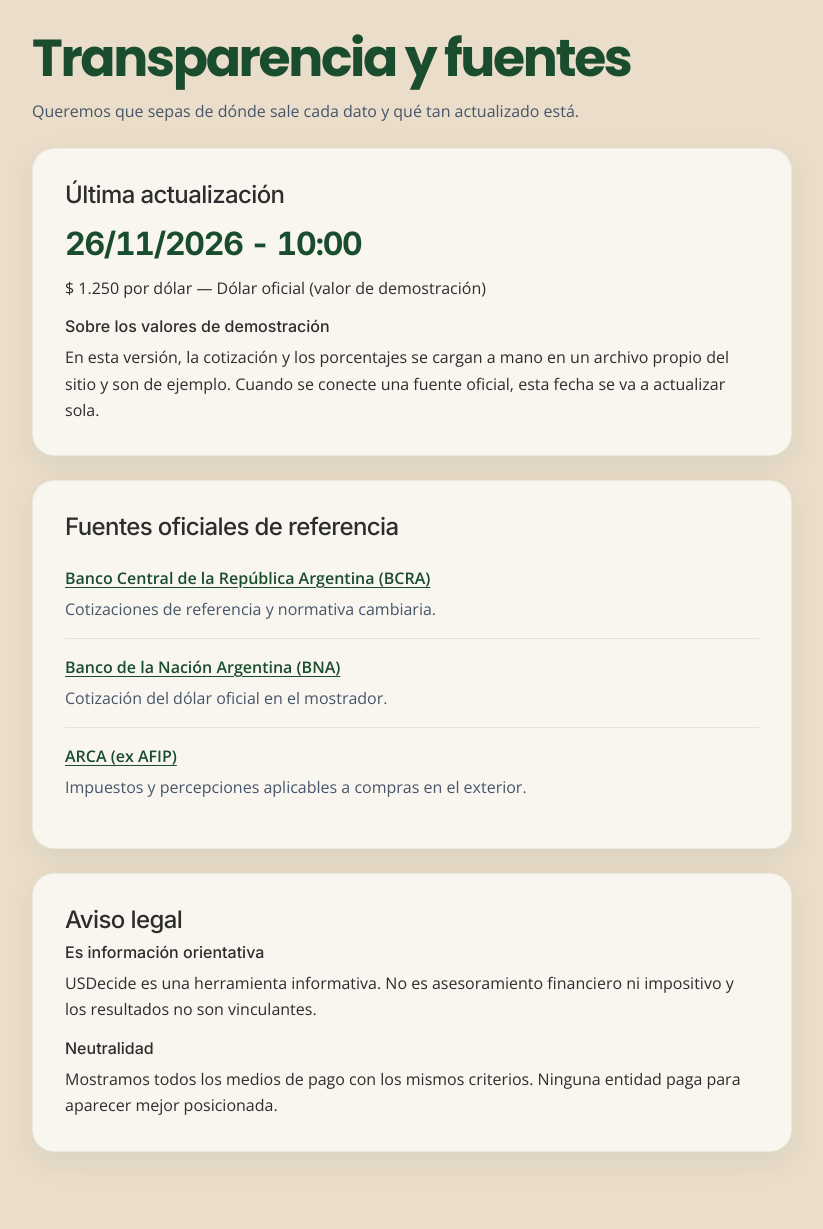
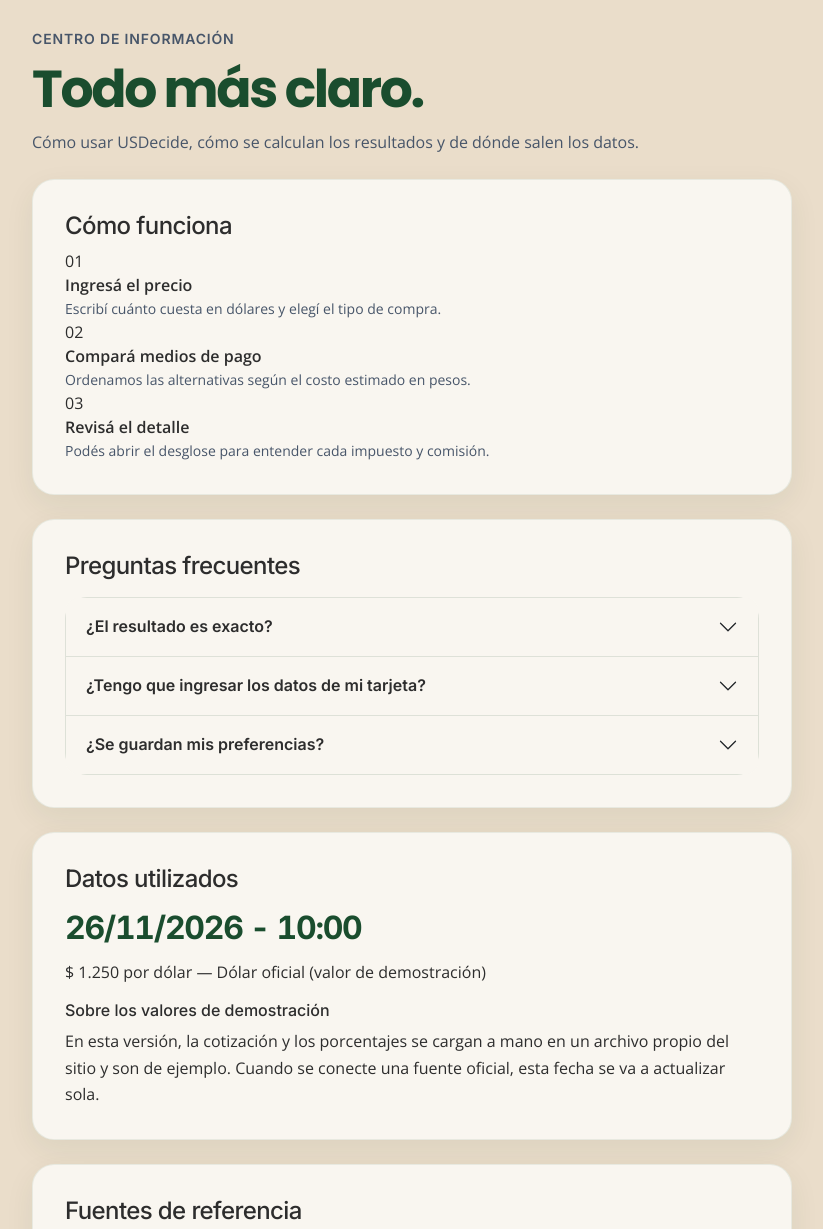
Before and after one commit to maiaKupersmidUADE/repoauxiliar, a plain HTML site: page secciones/transparencia.html in a window 1280 px wide. Shown: the part 100-1329 px from the top of the page, without its empty margins (228-1051 px from the left). Drawn offline with nearby package versions, Linux system fonts and the light colour scheme.

Commit message:
Unificar ayuda, fuentes y aviso legal en Información

```diff
--- a/secciones/transparencia.html
+++ b/secciones/transparencia.html
@@ -3,8 +3,8 @@
 <head>
   <meta charset="utf-8">
   <meta name="viewport" content="width=device-width, initial-scale=1">
-  <title>Transparencia y fuentes | USDecide</title>
-  <meta name="description" content="Fecha de actualización, fuentes oficiales y aviso legal de USDecide.">
+  <title>Información | USDecide</title>
+  <meta name="description" content="Cómo funciona USDecide, de dónde salen los datos y cuáles son sus límites.">
   <meta name="theme-color" content="#1A4D2E">
   <link rel="icon" href="../assets/img/favicon.svg" type="image/svg+xml">
   <link rel="preconnect" href="https://fonts.googleapis.com">
@@ -38,11 +38,27 @@
   <main id="contenido">
     <div class="container py-4">
       <div class="contenedor-angosto">
-        <h1 class="mb-2">Transparencia y fuentes</h1>
-        <p class="mb-4">Queremos que sepas de dónde sale cada dato y qué tan actualizado está.</p>
+        <p class="eyebrow">CENTRO DE INFORMACIÓN</p>
+        <h1 class="mb-2">Todo más claro.</h1>
+        <p class="mb-4">Cómo usar USDecide, cómo se calculan los resultados y de dónde salen los datos.</p>
+
+        <section class="usd-card mb-4" aria-labelledby="titulo-como">
+          <h2 id="titulo-como" class="h4">Cómo funciona</h2>
+          <div class="paso-info"><span>01</span><div><strong>Ingresá el precio</strong><p class="mb-0 small text-muted-usd">Escribí cuánto cuesta en dólares y elegí el tipo de compra.</p></div></div>
+          <div class="paso-info"><span>02</span><div><strong>Compará medios de pago</strong><p class="mb-0 small text-muted-usd">Ordenamos las alternativas según el costo estimado en pesos.</p></div></div>
+          <div class="paso-info"><span>03</span><div><strong>Revisá el detalle</strong><p class="mb-0 small text-muted-usd">Podés abrir el desglose para entender cada impuesto y comisión.</p></div></div>
+        </section>
+        <section class="usd-card mb-4" aria-labelledby="titulo-preguntas">
+          <h2 id="titulo-preguntas" class="h4 mb-3">Preguntas frecuentes</h2>
+          <div class="accordion" id="faqInfo">
+            <div class="accordion-item"><h3 class="accordion-header"><button class="accordion-button collapsed" type="button" data-bs-toggle="collapse" data-bs-target="#pregunta1" aria-expanded="false" aria-controls="pregunta1">¿El resultado es exacto?</button></h3><div id="pregunta1" class="accordion-collapse collapse" data-bs-parent="#faqInfo"><div class="accordion-body">No. Es una simulación orientativa con valores de demostración. El importe real puede variar según la fecha y las condiciones de cada entidad.</div></div></div>
+            <div class="accordion-item"><h3 class="accordion-header"><button class="accordion-button collapsed" type="button" data-bs-toggle="collapse" data-bs-target="#pregunta2" aria-expanded="false" aria-controls="pregunta2">¿Tengo que ingresar los datos de mi tarjeta?</button></h3><div id="pregunta2" class="accordion-collapse collapse" data-bs-parent="#faqInfo"><div class="accordion-body">No. Solo podés seleccionar banco, tipo y marca de tarjeta. Nunca solicitamos número, vencimiento ni código de seguridad.</div></div></div>
+            <div class="accordion-item"><h3 class="accordion-header"><button class="accordion-button collapsed" type="button" data-bs-toggle="collapse" data-bs-target="#pregunta3" aria-expanded="false" aria-controls="pregunta3">¿Se guardan mis preferencias?</button></h3><div id="pregunta3" class="accordion-collapse collapse" data-bs-parent="#faqInfo"><div class="accordion-body">En esta demo quedan guardadas localmente en el navegador. No existe una cuenta real ni sincronización entre dispositivos.</div></div></div>
+          </div>
+        </section>
 
         <section class="usd-card mb-4" aria-labelledby="titulo-vigencia">
-          <h2 id="titulo-vigencia" class="h4">Última actualización</h2>
+          <h2 id="titulo-vigencia" class="h4">Datos utilizados</h2>
           <p class="ejemplo-numero mb-1" id="fechaActualizacion"></p>
           <p class="mb-3" id="cotizacionVigente"></p>
           <h3 class="h6">Sobre los valores de demostración</h3>
@@ -50,16 +66,16 @@
         </section>
 
         <section class="usd-card mb-4" aria-labelledby="titulo-fuentes">
-          <h2 id="titulo-fuentes" class="h4">Fuentes oficiales de referencia</h2>
+          <h2 id="titulo-fuentes" class="h4">Fuentes de referencia</h2>
           <ul class="lista-limpia" id="listaFuentes"></ul>
         </section>
 
         <section class="usd-card" aria-labelledby="titulo-legal">
-          <h2 id="titulo-legal" class="h4">Aviso legal</h2>
+          <h2 id="titulo-legal" class="h4">Aviso legal y privacidad</h2>
           <h3 class="h6">Es información orientativa</h3>
-          <p>USDecide es una herramienta informativa. No es asesoramiento financiero ni impositivo y los resultados no son vinculantes.</p>
+          <p>USDecide es una simulación académica e informativa. No es asesoramiento financiero ni impositivo y los resultados no son vinculantes.</p>
           <h3 class="h6">Neutralidad</h3>
-          <p class="mb-0">Mostramos todos los medios de pago con los mismos criterios. Ninguna entidad paga para aparecer mejor posicionada.</p>
+          <p class="mb-0">No solicitamos datos sensibles de tarjetas. Las preferencias de la demo se guardan únicamente en el navegador utilizado.</p>
         </section>
       </div>
     </div>
```
